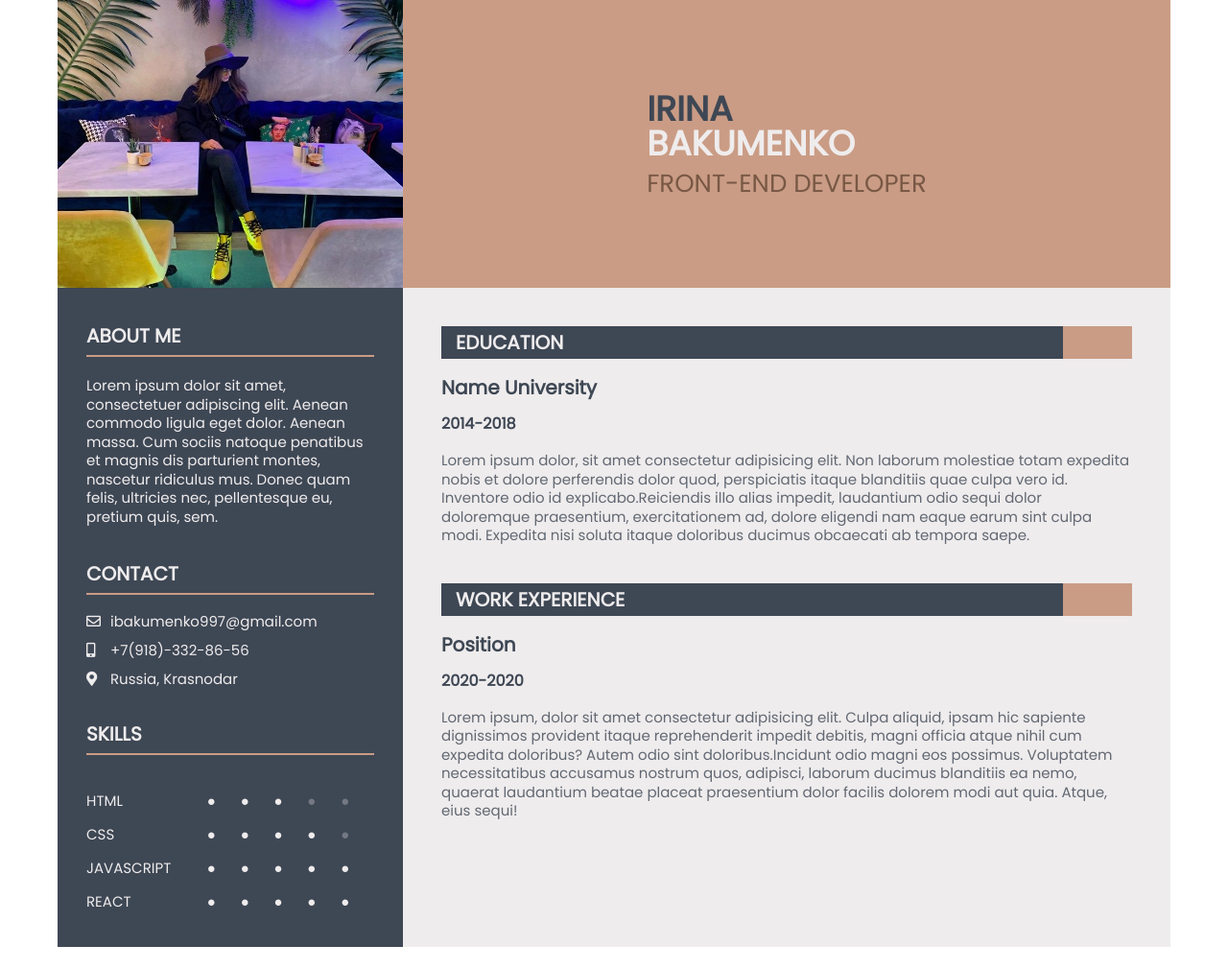
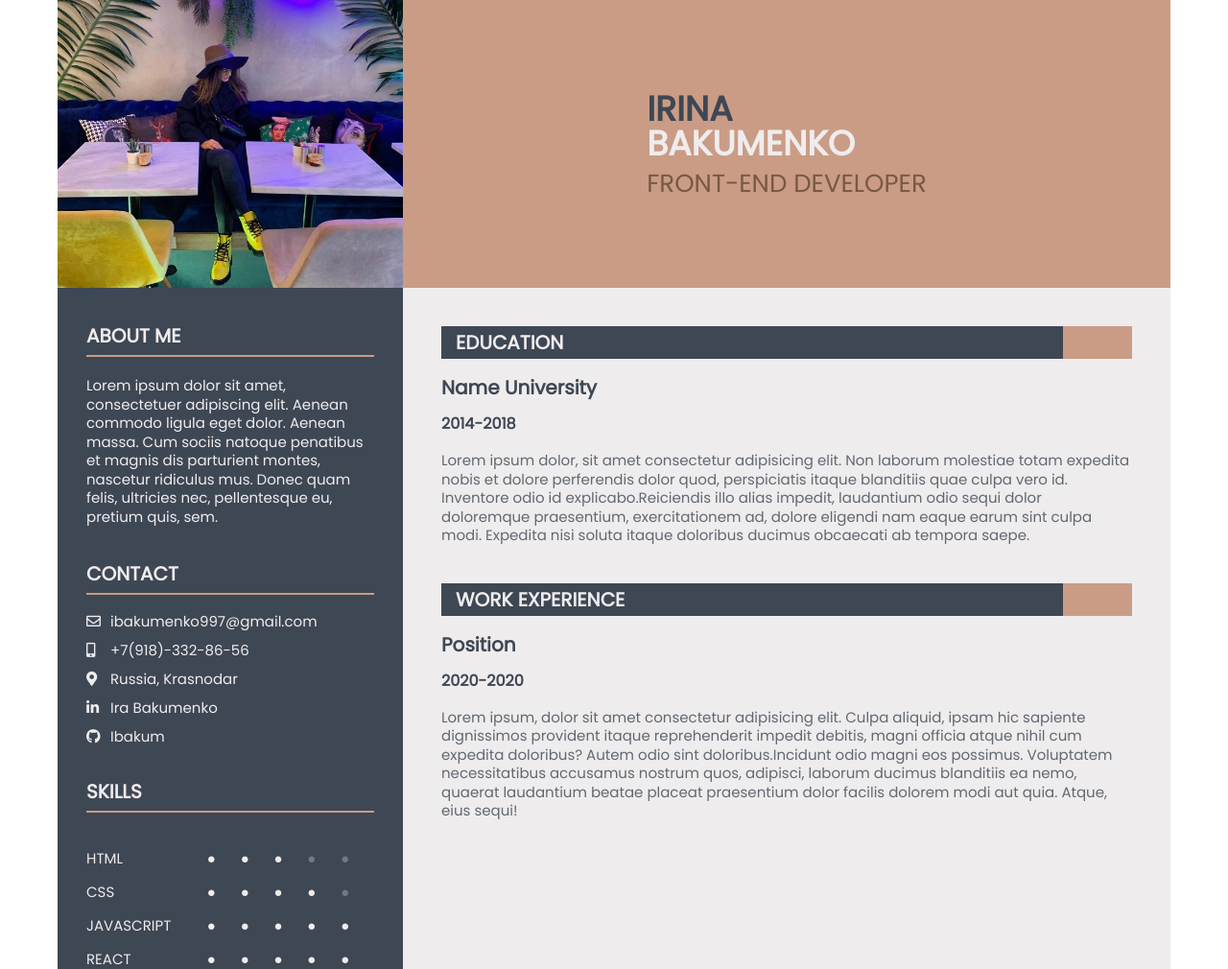
Before and after one commit to IrinaBakumenko/Resume, a plain HTML site: page src/index.html in a window 1280 px wide. Shown: the top 1010 px of the page at 96% size. Before the commit the page ends 987 px from the top, so only its background shows below. Drawn offline with Linux system fonts and the light colour scheme.

Commit message:
feat: add link GitHub and LinkedIn

```diff
--- a/src/index.html
+++ b/src/index.html
@@ -63,6 +63,14 @@
             <div class="personal-info__contact-item">
               <i class="fas fa-map-marker-alt"></i>
               <a href="https://goo.gl/maps/35K2gA1zyGymg1qe7">Russia, Krasnodar</a>
+            </div>
+            <div class="personal-info__contact-item">
+              <i class="fab fa-linkedin-in"></i>
+              <a href="https://www.linkedin.com/in/ирина-бакуменко-8655531b5/">Ira Bakumenko</a>
+            </div>
+            <div class="personal-info__contact-item">
+              <i class="fab fa-github"></i>
+              <a href="https://github.com/IrinaBakumenko">Ibakum</a>
             </div>
           </div>
           <!-- personal-info__contact -->
```
